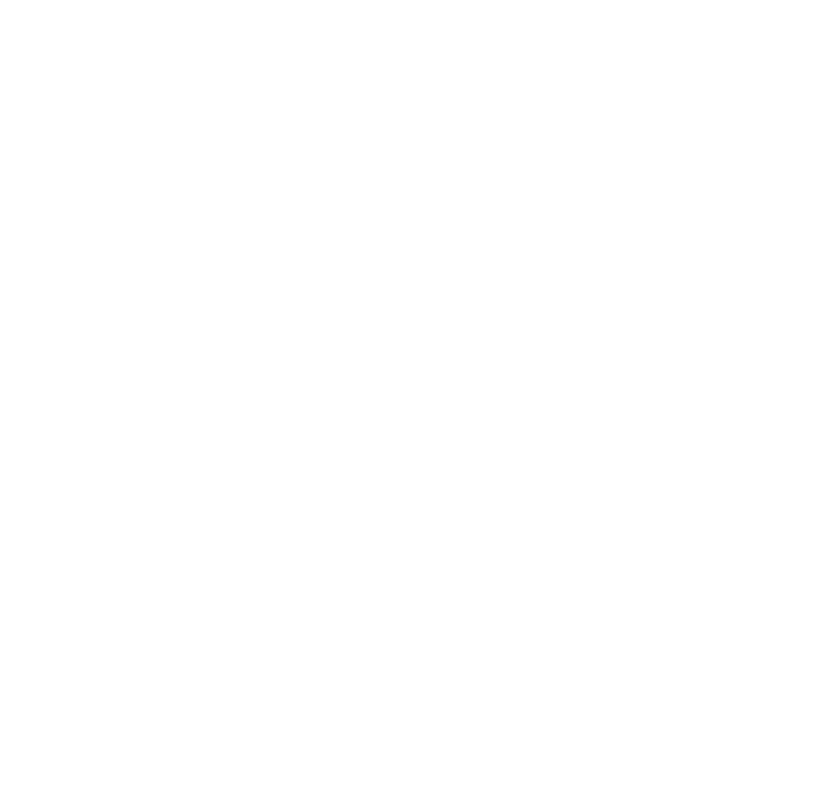
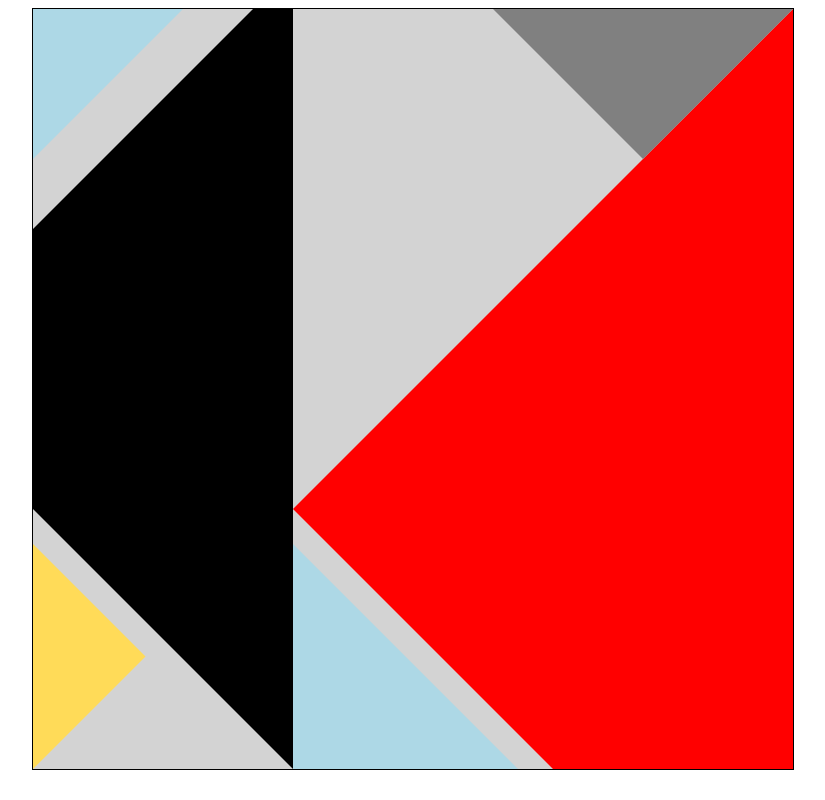
Before and after one commit to turnerr8/web_painting, a plain HTML site: page animated.html in a window 1280 px wide. Shown: the whole page, without its empty margins (227-1052 px from the left). Drawn offline with Linux system fonts and the light colour scheme.

Commit message:
static working

```diff
--- /dev/null
+++ b/animated.css
@@ -0,0 +1,82 @@
+.container {
+    width: 95vh;
+    height: 95vh;
+    border: 1px solid black;
+    margin: auto auto;
+    overflow: hidden;
+    position: relative;
+    background-color: lightgray;
+}
+
+.red {
+    position: absolute;
+    width: 1000px;
+    height: 1000px;
+    background-color: red;
+    clip-path: polygon(100% 100%, 50% 50%, 100% 0%);
+    right: 0px;
+    margin: 0;
+}
+
+.grey{
+    background-color: gray;
+}
+
+.blue {
+    background-color: lightblue;
+}
+
+.black {
+    background-color: black;
+}
+
+.yellow {
+    background-color: #ffdb58;
+}
+
+.top-r  {
+    position: absolute;
+    width: 300px;
+    height: 300px;
+    clip-path: polygon(0% 0%, 50% 50%, 100% 0%);
+    top: 0;
+    right: 0;
+}
+
+.bottom-m {
+    position: absolute;
+    width: 225px;
+    height: 225px;
+    clip-path: polygon(0% 0%, 100% 100%, 0% 100%);
+    bottom: 0;
+    right: 275px;
+}
+
+.mid {
+    position: absolute;
+    width: 800px;
+    height: 800px;
+    clip-path: polygon(100% 100%, 50% 50%, 100% 0%);
+    bottom: 0;
+    right: 500px;
+    margin: 0;
+}
+
+.bottom-l {
+    position: absolute;
+    width: 225px;
+    height: 225px;
+    clip-path: polygon(0% 0%, 50% 50%, 0% 100%);
+    bottom: 0;
+}
+
+.top-l {
+    position: absolute;
+    height: 150px;
+    width: 150px;
+    clip-path: polygon(0% 0%, 100% 0%, 0% 100%);
+}
+
+.box:hover {
+    background-color: black;
+}
--- a/animated.html
+++ b/animated.html
@@ -0,0 +1,21 @@
+<!DOCTYPE html>
+<html lang="en">
+<head>
+    <meta charset="UTF-8">
+    <meta http-equiv="X-UA-Compatible" content="IE=edge">
+    <meta name="viewport" content="width=device-width, initial-scale=1.0">
+    <link rel="stylesheet" href="./animated.css">
+    <title>Animated Painting</title>
+</head>
+<body>
+    <div class="container" id='module'>
+        <div class="red box"></div>
+        <div class="top-r grey box"></div>
+        <div class="bottom-m blue box"></div>
+        <div class="black mid box"></div>
+        <div class="yellow bottom-l box"></div>
+        <div class="top-l blue box"></div>
+    </div>
+
+</body>
+</html>
--- /dev/null
+++ b/static.css
@@ -0,0 +1,78 @@
+.container {
+    width: 95vh;
+    height: 95vh;
+    border: 1px solid black;
+    margin: auto auto;
+    overflow: hidden;
+    position: relative;
+    background-color: lightgray;
+}
+
+.red {
+    position: absolute;
+    width: 1000px;
+    height: 1000px;
+    background-color: red;
+    clip-path: polygon(100% 100%, 50% 50%, 100% 0%);
+    right: 0px;
+    margin: 0;
+}
+
+.grey{
+    background-color: gray;
+}
+
+.blue {
+    background-color: lightblue;
+}
+
+.black {
+    background-color: black;
+}
+
+.yellow {
+    background-color: #ffdb58;
+}
+
+.top-r  {
+    position: absolute;
+    width: 300px;
+    height: 300px;
+    clip-path: polygon(0% 0%, 50% 50%, 100% 0%);
+    top: 0;
+    right: 0;
+}
+
+.bottom-m {
+    position: absolute;
+    width: 225px;
+    height: 225px;
+    clip-path: polygon(0% 0%, 100% 100%, 0% 100%);
+    bottom: 0;
+    right: 275px;
+}
+
+.mid {
+    position: absolute;
+    width: 800px;
+    height: 800px;
+    clip-path: polygon(100% 100%, 50% 50%, 100% 0%);
+    bottom: 0;
+    right: 500px;
+    margin: 0;
+}
+
+.bottom-l {
+    position: absolute;
+    width: 225px;
+    height: 225px;
+    clip-path: polygon(0% 0%, 50% 50%, 0% 100%);
+    bottom: 0;
+}
+
+.top-l {
+    position: absolute;
+    height: 150px;
+    width: 150px;
+    clip-path: polygon(0% 0%, 100% 0%, 0% 100%);
+}
```
Also changed, not shown: index.html (+2 -1 lines), static.html (+20 -0 lines).
